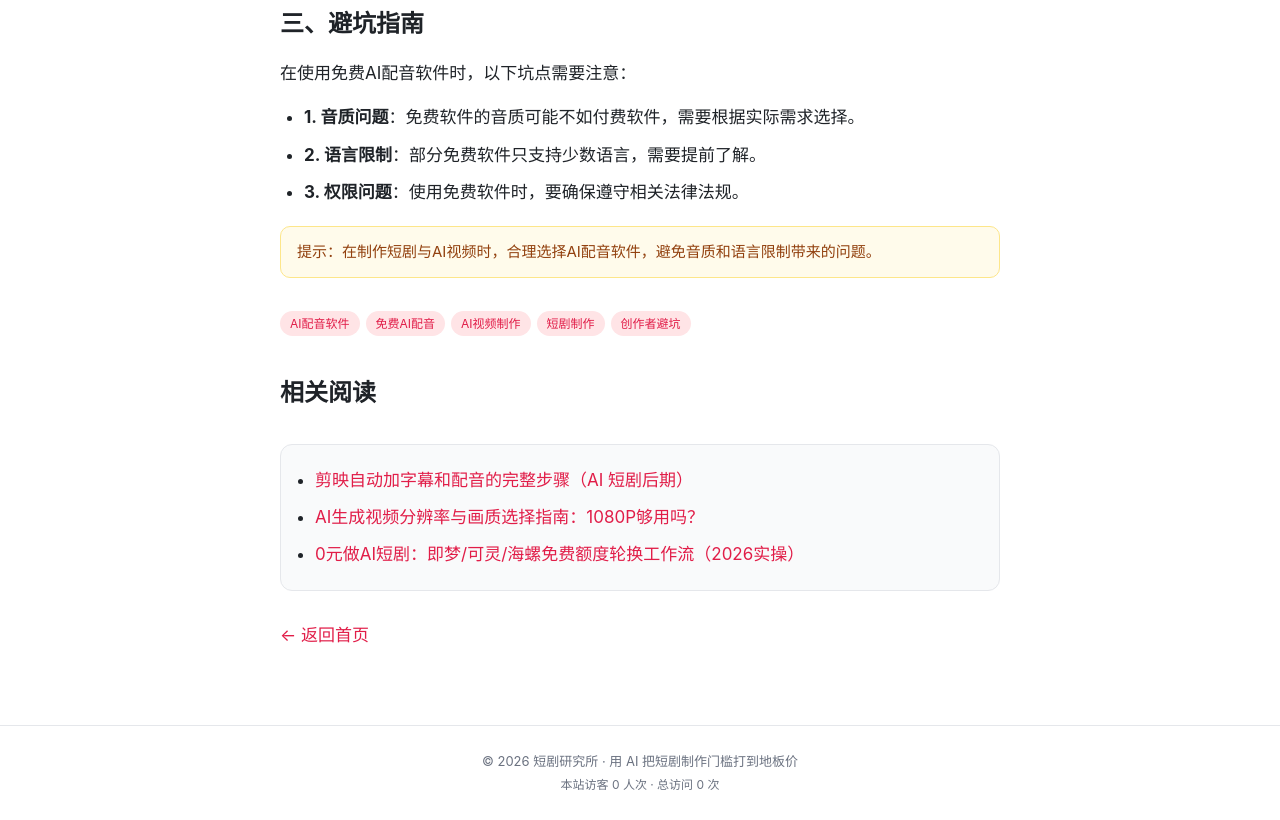
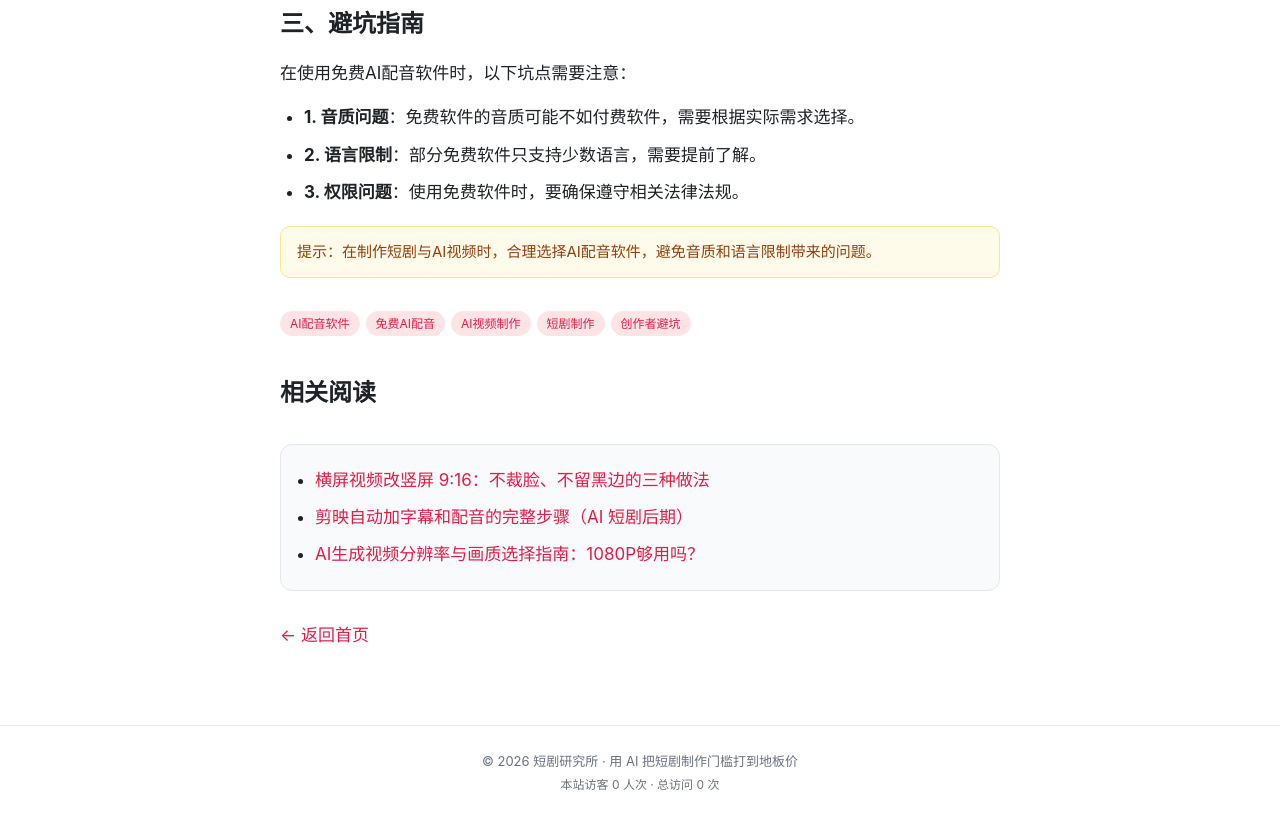
Before and after one commit to m664375988/duanju-yanjiu, a plain HTML site: page docs/posts/ai-peiyin-ruanjian.html in a window 1280 px wide. Shown: the part 778-1598 px from the top of the page. Drawn offline with Linux system fonts and the light colour scheme.

Commit message:
deploy: ai-peiyin-ruanjian.html

```diff
--- a/docs/posts/ai-peiyin-ruanjian.html
+++ b/docs/posts/ai-peiyin-ruanjian.html
@@ -75,7 +75,7 @@ footer.site{border-top:1px solid var(--line);color:var(--muted);font-size:13px;t
 
 
 <div class="tags" style="margin-top:30px"><span class="tag">AI配音软件</span><span class="tag">免费AI配音</span><span class="tag">AI视频制作</span><span class="tag">短剧制作</span><span class="tag">创作者避坑</span></div>
-<h2>相关阅读</h2><ul class="related"><li><a href="/duanju-yanjiu/posts/jianying-zimu-peiyin.html">剪映自动加字幕和配音的完整步骤（AI 短剧后期）</a></li><li><a href="/duanju-yanjiu/posts/ai-shipin-fenbianlv.html">AI生成视频分辨率与画质选择指南：1080P够用吗？</a></li><li><a href="/duanju-yanjiu/posts/ai-duanju-mianfei-gongzuoliu.html">0元做AI短剧：即梦/可灵/海螺免费额度轮换工作流（2026实操）</a></li></ul>
+<h2>相关阅读</h2><ul class="related"><li><a href="/duanju-yanjiu/posts/hengping-zhuan-shuping.html">横屏视频改竖屏 9:16：不裁脸、不留黑边的三种做法</a></li><li><a href="/duanju-yanjiu/posts/jianying-zimu-peiyin.html">剪映自动加字幕和配音的完整步骤（AI 短剧后期）</a></li><li><a href="/duanju-yanjiu/posts/ai-shipin-fenbianlv.html">AI生成视频分辨率与画质选择指南：1080P够用吗？</a></li></ul>
 <p style="margin-top:24px"><a href="/duanju-yanjiu/">← 返回首页</a></p>
 </article>
 </div></main>
```
